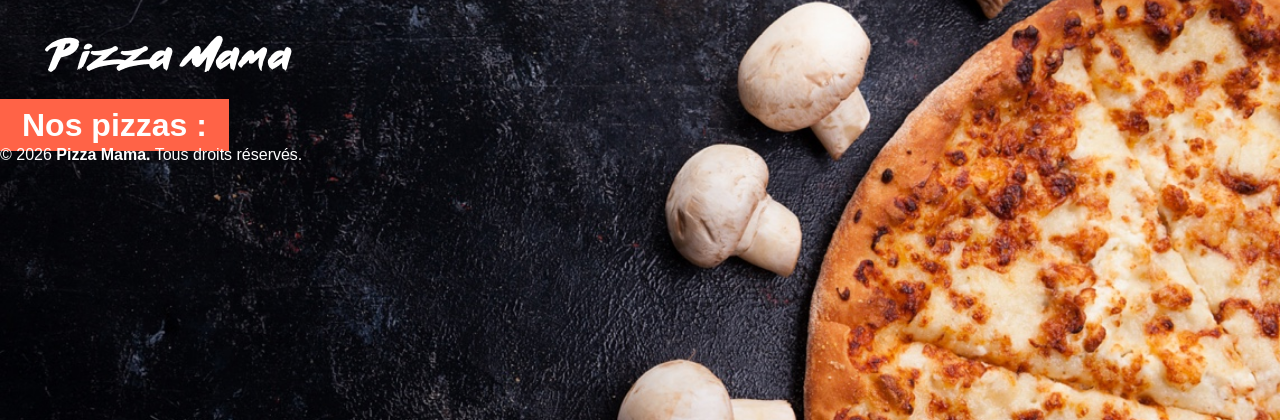
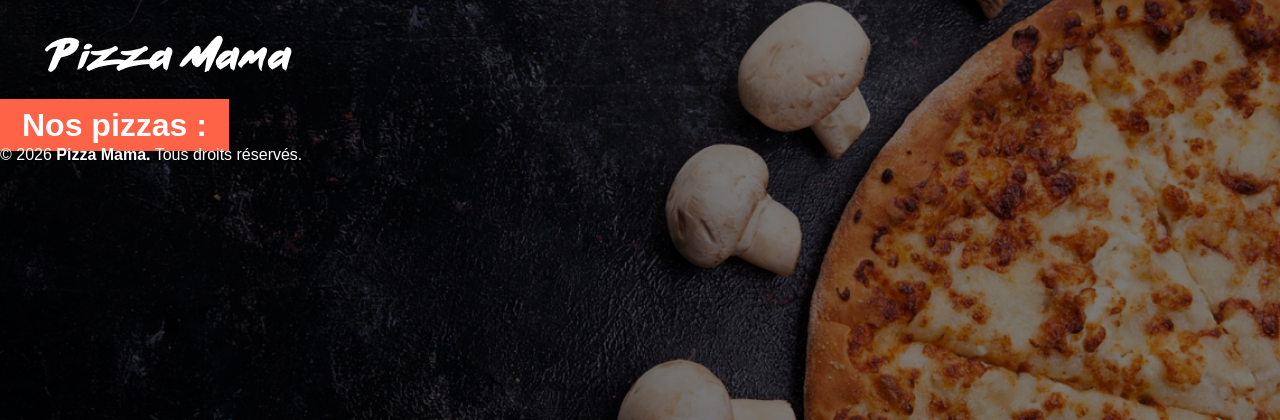
Before and after one commit to IMANA47/Pizza-Mama, a Django app: page /menu/ in a window 1280 px wide. Shown: the top 420 px of the page. Run offline with Django 5.2, Linux system fonts and the light colour scheme; data that the repository does not hold is empty.

Commit message:
Sort pizzas by price in the index view and adjust menu item width for better layout

```diff
--- a/menu/static/menu/css/style.css
+++ b/menu/static/menu/css/style.css
@@ -5,7 +5,7 @@
 }
 
 body {
- background: url("../images/menu_background.jpg" )no-repeat center center fixed;
+ background: linear-gradient(rgba(0, 0, 0, 0.5), rgba(0, 0, 0, 0.5)), url("../images/menu_background.jpg" )no-repeat center center fixed;
   -webkit-background-size: cover;
   -moz-background-size: cover;
   -o-background-size: cover;
@@ -66,6 +66,7 @@ margin: 30px 0;
     color: #c8c8c8;
     display: block;
     position: relative;
+    width: 320px;
 }
 .menu_liste_vegetarienne {
     font-size: 12px;
--- a/menu/views.py
+++ b/menu/views.py
@@ -9,5 +9,5 @@ def index(request):
     pizzas_names = [pizza.nom for pizza in pizzas]
     pizzas_names = ', '.join(pizzas_names)
     """
-    pizzas = Pizza.objects.all()
+    pizzas = Pizza.objects.all().order_by('prix')
     return render(request, 'menu/index.html', {'pizzas': pizzas})
```
